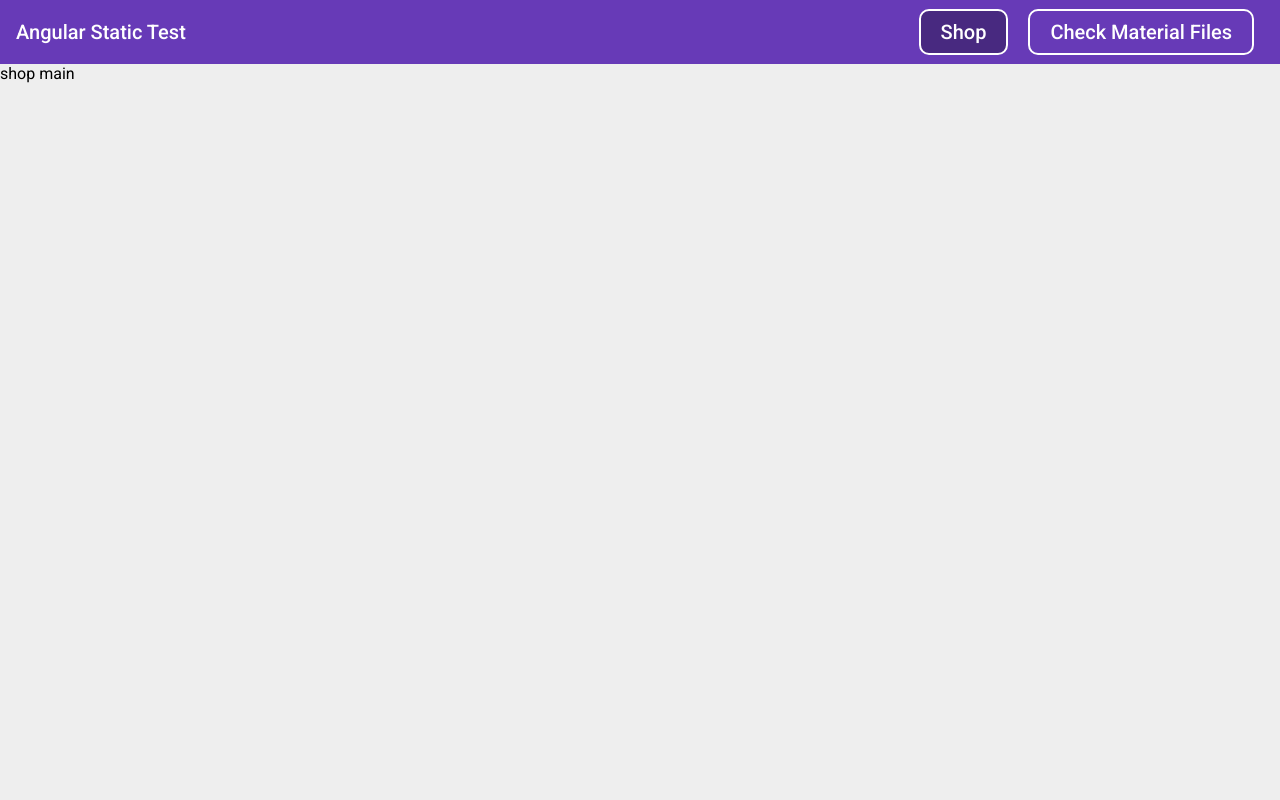
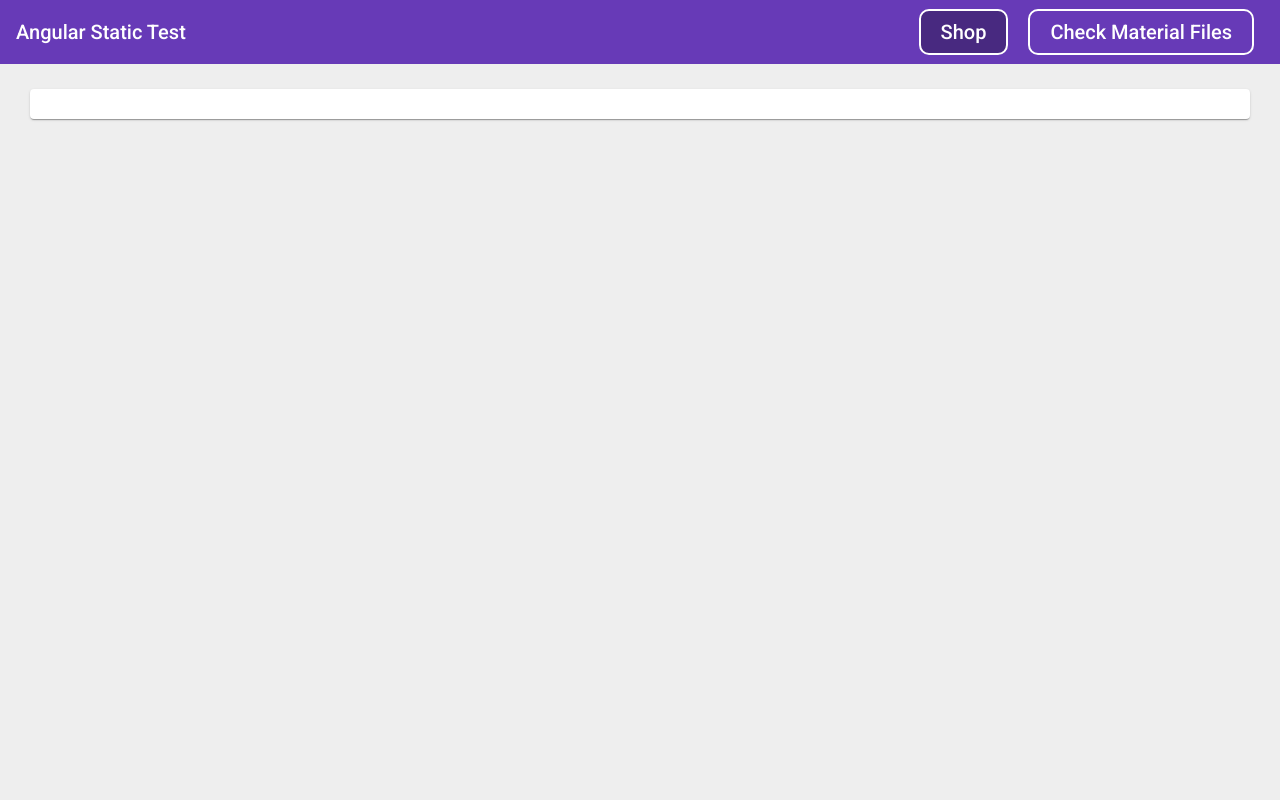
Before and after one commit to Wojciech-Golewski/angular-static-test, an Angular app: page /shop in a window 1280 px wide. Shown: the top 800 px of the page. Built offline with nearby package versions, Linux system fonts and the light colour scheme.

Commit message:
main-content added to the shop-main component

```diff
--- a/src/app/shop/components/shop-main/shop-main.component.html
+++ b/src/app/shop/components/shop-main/shop-main.component.html
@@ -1,3 +1,5 @@
 <div class="page">
-    shop main
+    <div class="main-content">
+
+    </div>
 </div>
```
